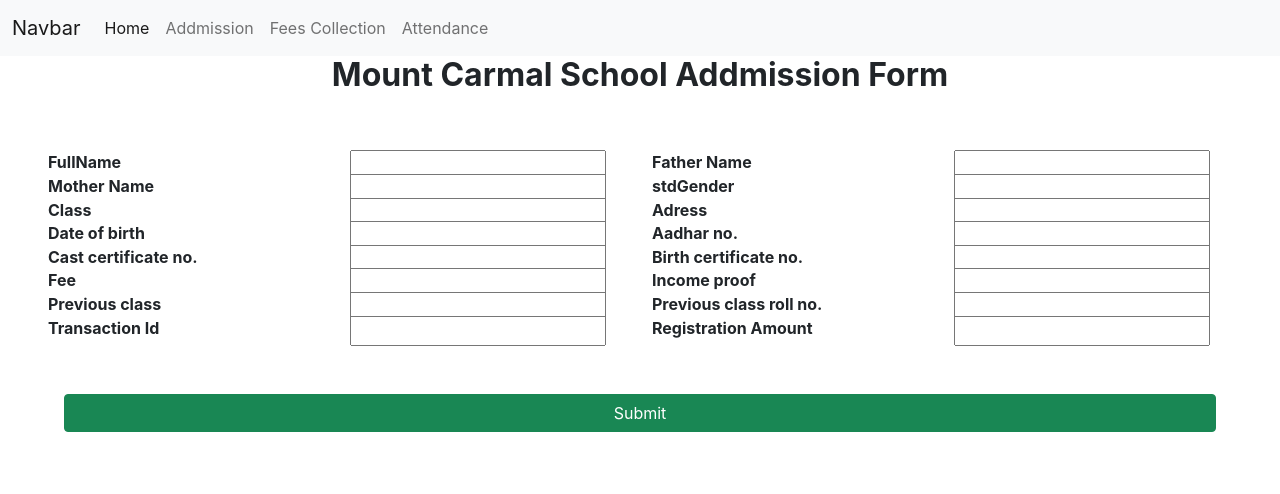
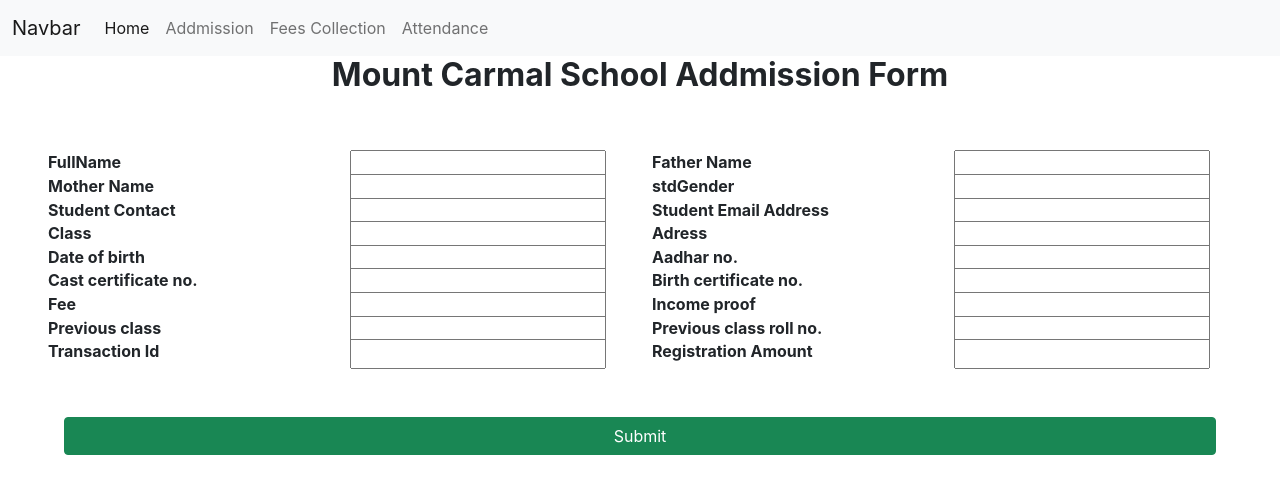
Before and after one commit to abhishektout/SMS_Frontend, a React (Create React App) app: page /addmission in a window 1280 px wide. Shown: the top 494 px of the page. Built offline with nearby package versions, Linux system fonts and the light colour scheme.

Commit message:
extra feature

```diff
--- a/src/WebApi/api.js
+++ b/src/WebApi/api.js
@@ -3,6 +3,8 @@ export default{
    FETCH_CLASS_FEE:'/student/fetchFee',
    VERIFY_TRANSACTION_ID:'/accountInfo/verifyTransactioId',
    URL_S:'https://schoolmanagementsystembackend.onrender.com',
+   // URL_S:'http://localhost:3009',
+
    ADMIN_SIGNIN:'/admin/signIn',
    STUDENT_ATTENDANCE:'/student/studentAttendance',
    CHECKALREADYTRANSACTIONID :'/student/checkAlreadyTransactionId',
--- a/src/admin/admin.js
+++ b/src/admin/admin.js
@@ -16,6 +16,7 @@ export function Admin(){
             try{
                 let schoolId=email;
                 let response = await axios.post(api.URL_S+api.ADMIN_SIGNIN,{schoolId:email,password:password})
+               console.log(response)
                 if(response.data.status){
                     toast.success("Sign In successfully.....");
                     navigate("/home")
--- a/src/admission/AdmissionProcess.js
+++ b/src/admission/AdmissionProcess.js
@@ -15,6 +15,9 @@ function AdmissionProcess() {
     const [stdAddress, setStdAddress] = useState("");
     const [stdFee, setStdFee] = useState();
     const [dob, setDob] = useState("");
+    const [stdContact, setstdContact] = useState("");
+    const [stdEmail, setStdEmail] = useState("");
+
     const [aadharNumber, setAadharNumber] = useState();
     const [castNumber, setCastNumber] = useState("");
     const [birthCertificate, setBirthCertificate] = useState("");
@@ -30,7 +33,7 @@ function AdmissionProcess() {
             if (verifyTransactionIdFlag) {
                 await generateStudentId();
                 if (stdId) {
-                    let response = await axios.post(api.URL_S + api.STUDENT_REGISTRATION, { stdId, aadharNumber, castNumber, stdAddress, stdClass, stdFee, stdFname, stdGender, stdId, stdMothername, stdName, dob, birthCertificate, incomeProof, previousClass, previousClassRollNumber, transactionId, fee: RegistrationAmount });
+                    let response = await axios.post(api.URL_S + api.STUDENT_REGISTRATION, {stdContact,stdEmail, stdId, aadharNumber, castNumber, stdAddress, stdClass, stdFee, stdFname, stdGender, stdId, stdMothername, stdName, dob, birthCertificate, incomeProof, previousClass, previousClassRollNumber, transactionId, fee: RegistrationAmount });
                     toast.success("Registration Successfuly.......");
                 }
             } else
@@ -137,6 +140,31 @@ function AdmissionProcess() {
                             </div>
                             <div className="col-6">
                                 <input type='text' onChange={(event) => { setStdGender(event.target.value) }} />
+                            </div>
+                        </div>
+                    </div>
+                </div>
+            </div>
+            <div className="p-5" style={{ marginTop: "-8vw" }}>
+                <div className="row">
+                    <div className="col-6">
+                        <div className="row">
+                            <div className="col-6">
+                                <label>Student Contact</label>
+                            </div>
+                            <div className="col-6">
+                                <input type='text' onChange={(event) => { setstdContact(event.target.value) }} />
+
+                            </div>
+                        </div>
+                    </div>
+                    <div className="col-6">
+                        <div className="row">
+                            <div className="col-6">
+                                <label>Student Email Address</label>
+                            </div>
+                            <div className="col-6">
+                                <input type='text' onChange={(event) => { setStdEmail(event.target.value) }} />
                             </div>
                         </div>
                     </div>
```
